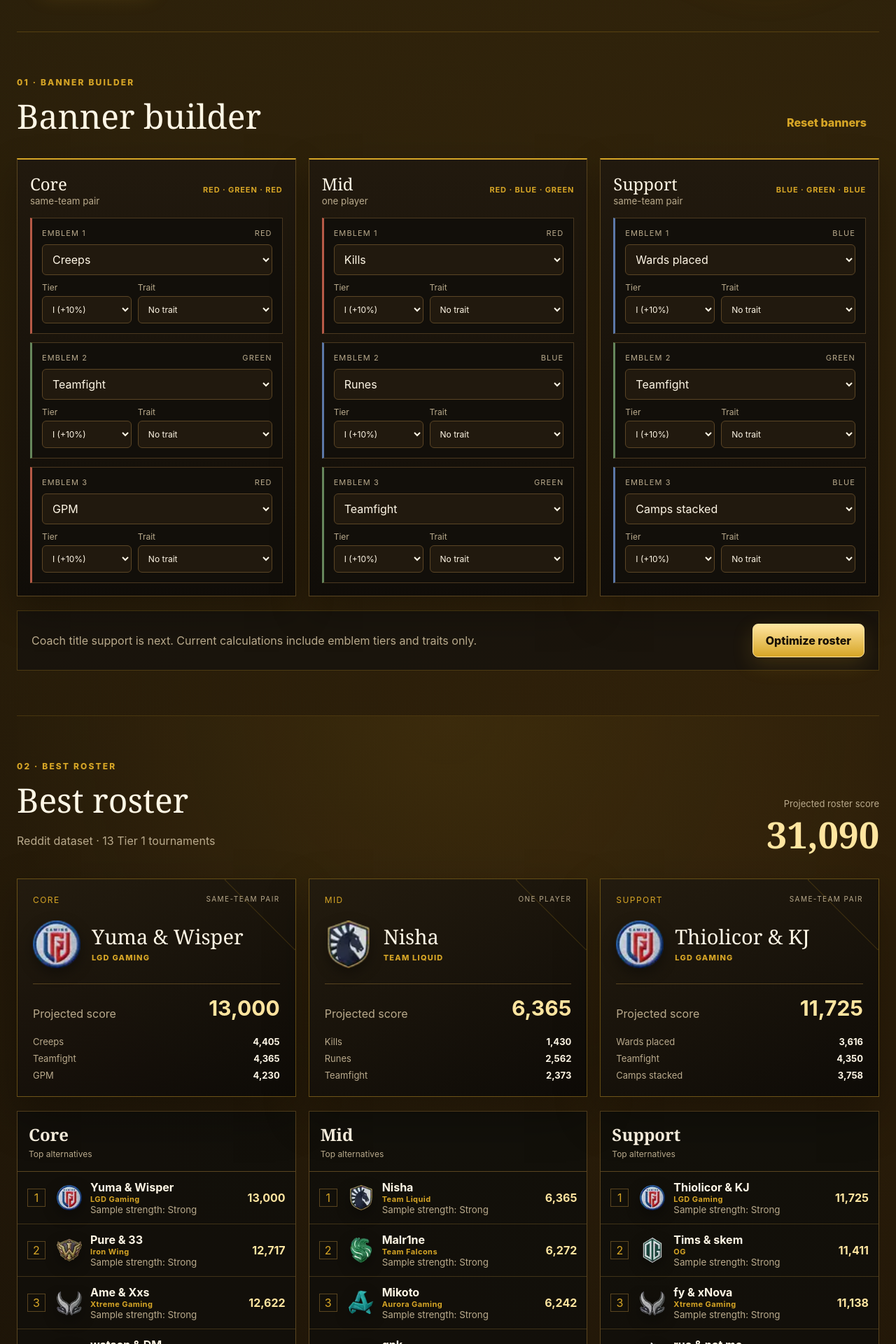
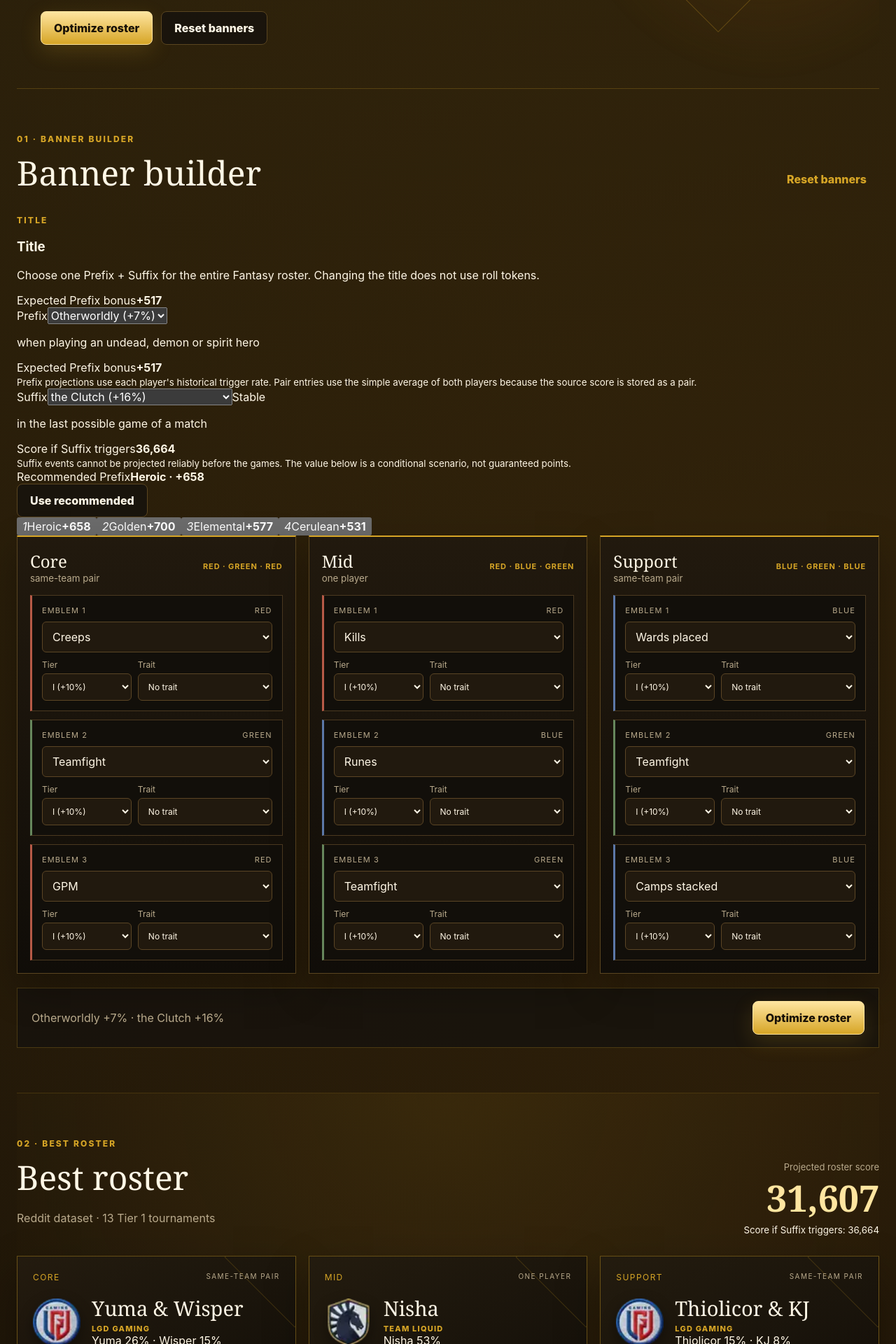
Before and after one commit to Kadadji1/dota2-fantasy-optimizer-2026, a Next.js app: page / in a window 1280 px wide. Shown: the part 520-2440 px from the top of the page at 70% size. Built offline with nearby package versions, Linux system fonts and the light colour scheme.

Commit message:
Add interactive title optimizer and conditional suffix scoring

```diff
--- a/components/Optimizer.tsx
+++ b/components/Optimizer.tsx
@@ -12,6 +12,15 @@ import {
   Tier,
   Trait
 } from "../data/rules";
+import {
+  getAveragePrefixFrequency,
+  getPrefixEntries,
+  prefixes,
+  suffixes,
+  PrefixKey,
+  SuffixKey,
+  SuffixCategory
+} from "../data/titles";
 import { rankPlayers, EmblemInput } from "../lib/optimizer";
 
 type Language = "en" | "ru";
@@ -19,37 +28,51 @@ type BannerState = Record<Role, EmblemInput[]>;
 type TeamEntry = { team: string; roles: Partial<Record<Role, { name: string; score: number }>>; total: number };
 
 const roles: Role[] = ["core", "mid", "support"];
+const prefixKeys = Object.keys(prefixes) as PrefixKey[];
+const suffixKeys = Object.keys(suffixes) as SuffixKey[];
 
 const text = {
   en: {
     kicker: "THE INTERNATIONAL 2026", title: "Dota 2 Fantasy Optimizer",
     subtitle: "Build all three banners, compare roster combinations and understand exactly where every projected point comes from.",
-    builder: "Banner builder", results: "Best roster", teams: "Teams",
+    builder: "Banner builder", results: "Best roster", teams: "Teams", titles: "Title",
     teamsSubtitle: "Teams represented by players in the current Reddit dataset.",
     traits: "Traits", rerolls: "Reroll guide", rules: "Rules", methodology: "Methodology",
     core: "Core", mid: "Mid", support: "Support", pair: "same-team pair", single: "one player",
     emblem: "Emblem", tier: "Tier", trait: "Trait", optimize: "Optimize roster", reset: "Reset banners",
     total: "Projected roster score", score: "Projected score", alternatives: "Top alternatives",
     source: "Reddit dataset · 13 Tier 1 tournaments",
-    titleSoon: "Coach title support is next. Current calculations include emblem tiers and traits only.",
     confidence: "Sample strength", strong: "Strong", medium: "Medium", limited: "Limited",
     matches: "matches in the source dataset", representedRoles: "Roles represented",
-    availableTotal: "Available-role total", red: "red", blue: "blue", green: "green"
+    availableTotal: "Available-role total", red: "red", blue: "blue", green: "green",
+    titleIntro: "Choose one Prefix + Suffix for the entire Fantasy roster. Changing the title does not use roll tokens.",
+    prefix: "Prefix", suffix: "Suffix", expectedBonus: "Expected Prefix bonus", selectedFrequency: "Historical match rate",
+    recommendedPrefix: "Recommended Prefix", useRecommended: "Use recommended", prefixRanking: "Best Prefixes for this roster",
+    suffixScenario: "Score if Suffix triggers", conditionalBonus: "Conditional bonus", suffixNote: "Suffix events cannot be projected reliably before the games. The value below is a conditional scenario, not guaranteed points.",
+    stable: "Stable", gamble: "Gamble", avoid: "Avoid", pairAverage: "pair average",
+    titleMethod: "Prefix projections use each player's historical trigger rate. Pair entries use the simple average of both players because the source score is stored as a pair.",
+    prefixContribution: "Expected Prefix"
   },
   ru: {
     kicker: "THE INTERNATIONAL 2026", title: "Оптимизатор Dota 2 Fantasy",
     subtitle: "Соберите сразу три знамени, сравните связки и увидьте, откуда берётся каждое прогнозное очко.",
-    builder: "Калькулятор знамён", results: "Лучший состав", teams: "Команды",
+    builder: "Калькулятор знамён", results: "Лучший состав", teams: "Команды", titles: "Титул",
     teamsSubtitle: "Команды, игроки которых представлены в текущем датасете Reddit.",
     traits: "Свойства", rerolls: "Что роллить", rules: "Правила", methodology: "Методика расчёта",
     core: "Основа", mid: "Центр", support: "Поддержка", pair: "пара из одной команды", single: "1 игрок",
     emblem: "Эмблема", tier: "Разряд", trait: "Свойство", optimize: "Подобрать состав", reset: "Сбросить настройки",
     total: "Прогноз состава", score: "Прогнозный счёт", alternatives: "Лучшие альтернативы",
     source: "Данные Reddit · 13 турниров Tier 1",
-    titleSoon: "Тренерские титулы добавим следующим этапом. Сейчас расчёт учитывает разряды и свойства эмблем.",
     confidence: "Сила выборки", strong: "Высокая", medium: "Средняя", limited: "Ограниченная",
     matches: "матчей в исходном датасете", representedRoles: "Представленные роли",
-    availableTotal: "Сумма доступных ролей", red: "красный", blue: "синий", green: "зелёный"
+    availableTotal: "Сумма доступных ролей", red: "красный", blue: "синий", green: "зелёный",
+    titleIntro: "Выберите один общий Prefix + Suffix для всего Fantasy-состава. Смена титула не расходует жетоны.",
+    prefix: "Префикс", suffix: "Суффикс", expectedBonus: "Ожидаемый бонус префикса", selectedFrequency: "Историческая частота",
+    recommendedPrefix: "Рекомендуемый префикс", useRecommended: "Выбрать", prefixRanking: "Лучшие префиксы для состава",
+    suffixScenario: "Счёт, если суффикс сработает", conditionalBonus: "Условный бонус", suffixNote: "События суффиксов нельзя надёжно предсказать до игр. Значение ниже — условный сценарий, а не гарантированные очки.",
+    stable: "Стабильный", gamble: "Азартный", avoid: "Лучше избегать", pairAverage: "среднее пары",
+    titleMethod: "Прогноз префикса использует историческую частоту каждого игрока. Для пар берётся простое среднее двух игроков, потому что исходный счёт хранится общей парой.",
+    prefixContribution: "Ожидаемый префикс"
   }
 } as const;
 
@@ -77,8 +100,8 @@ const formulas: Record<StatKey, { en: string; ru: string }> = {
 };
 
 const methodology = {
-  en:["Each game is scored separately.","A match result is the sum of the two highest-scoring games in that series.","A player or pair value is the average match score over the selected source tournaments.","Death score is not clamped at zero and can become negative.","Lotus data is approximate because OpenDota does not expose the exact pickup event.","Two suffixes cannot be modeled reliably with OpenDota: pre-horn first blood and fountain kills.","Trait effects are applied multiplicatively to the tier-adjusted emblem contribution."],
-  ru:["Каждая игра оценивается отдельно.","Результат матча — сумма двух игр серии с наибольшим фэнтези-счётом.","Значение игрока или пары — средний счёт за матч на выбранных турнирах-источниках.","Очки за смерти не ограничиваются нулём и могут стать отрицательными.","Данные по лотосам приблизительные: OpenDota не отдаёт точное событие подбора.","Два суффикса нельзя надёжно посчитать через OpenDota: первая кровь до горна и убийства у фонтана.","Эффекты свойств применяются мультипликативно к вкладу эмблемы после учёта разряда."]
+  en:["Each game is scored separately.","A match result is the sum of the two highest-scoring games in that series.","A player or pair value is the average match score over the selected source tournaments.","Death score is not clamped at zero and can become negative.","Lotus data is approximate because OpenDota does not expose the exact pickup event.","Prefix expected value equals projected player score × historical trigger rate × Prefix bonus.","Suffixes are displayed as conditional scenarios because their future trigger cannot be projected reliably.","Two suffixes cannot be modeled reliably with OpenDota: pre-horn first blood and fountain kills.","Trait effects are applied multiplicatively to the tier-adjusted emblem contribution."],
+  ru:["Каждая игра оценивается отдельно.","Результат матча — сумма двух игр серии с наибольшим фэнтези-счётом.","Значение игрока или пары — средний счёт за матч на выбранных турнирах-источниках.","Очки за смерти не ограничиваются нулём и могут стать отрицательными.","Данные по лотосам приблизительные: OpenDota не отдаёт точное событие подбора.","Ожидаемый вклад префикса: прогноз игрока × историческая частота × бонус префикса.","Суффиксы показаны как условные сценарии, потому что их срабатывание нельзя надёжно предсказать заранее.","Два суффикса нельзя надёжно посчитать через OpenDota: первая кровь до горна и убийства у фонтана.","Эффекты свойств применяются мультипликативно к вкладу эмблемы после учёта разряда."]
 };
 
 const traitLabels: Record<Trait,{en:string;ru:string}> = {
@@ -114,6 +137,7 @@ const defaults: BannerState = {
 
 function playerTeam(id:string, stored:string){ return stored || teamByPlayerId[id] || ""; }
 function sampleStrength(index:number, language:Language){ const t=text[language]; return index<3?t.strong:index<6?t.medium:t.limited; }
+function categoryLabel(category:SuffixCategory, language:Language){ return text[language][category]; }
 
 function TeamLogo({team,size="md"}:{team:string;size?:"sm"|"md"|"lg"}){
   return <span className={`team-logo team-logo-${size}`} title={team} role="img" aria-label={team} />;
@@ -122,47 +146,74 @@ function TeamLogo({team,size="md"}:{team:string;size?:"sm"|"md"|"lg"}){
 export default function Optimizer(){
   const [language,setLanguage]=useState<Language>("en");
   const [banners,setBanners]=useState<BannerState>(defaults);
+  const [prefix,setPrefix]=useState<PrefixKey>("otherworldly");
+  const [suffix,setSuffix]=useState<SuffixKey>("clutch");
   const t=text[language];
   const locale=language==="ru"?"ru-RU":"en-US";
-  const rankings=useMemo(()=>({core:rankPlayers(players,"core",banners.core),mid:rankPlayers(players,"mid",banners.mid),support:rankPlayers(players,"support",banners.support)}),[banners]);
+  const baseRankings=useMemo(()=>({core:rankPlayers(players,"core",banners.core),mid:rankPlayers(players,"mid",banners.mid),support:rankPlayers(players,"support",banners.support)}),[banners]);
+
+  const buildTitleRanking=(role:Role,selectedPrefix:PrefixKey)=>baseRankings[role].map(entry=>{
+    const prefixFrequency=getAveragePrefixFrequency(entry.player.id,selectedPrefix);
+    const expectedPrefixBonus=entry.score*(prefixFrequency/100)*(prefixes[selectedPrefix].bonus/100);
+    return {...entry,baseScore:entry.score,prefixFrequency,expectedPrefixBonus,score:entry.score+expectedPrefixBonus};
+  }).sort((a,b)=>b.score-a.score);
+
+  const rankings=useMemo(()=>({core:buildTitleRanking("core",prefix),mid:buildTitleRanking("mid",prefix),support:buildTitleRanking("support",prefix)}),[baseRankings,prefix]);
+
+  const prefixRecommendations=useMemo(()=>prefixKeys.map(candidate=>{
+    const roleWinners=roles.map(role=>buildTitleRanking(role,candidate)[0]);
+    const total=roleWinners.reduce((sum,entry)=>sum+(entry?.score??0),0);
+    const base=roleWinners.reduce((sum,entry)=>sum+(entry?.baseScore??0),0);
+    return {prefix:candidate,total,bonus:total-base};
+  }).sort((a,b)=>b.total-a.total),[baseRankings]);
+
   const totalScore=roles.reduce((sum,role)=>sum+(rankings[role][0]?.score??0),0);
+  const baseTotalScore=roles.reduce((sum,role)=>sum+(rankings[role][0]?.baseScore??0),0);
+  const selectedPrefixBonus=totalScore-baseTotalScore;
+  const suffixTriggeredScore=totalScore*(1+suffixes[suffix].bonus/100);
   const teamOverview=useMemo<TeamEntry[]>(()=>{
     const teams=new Map<string,TeamEntry>();
     roles.forEach(role=>rankings[role].forEach(entry=>{
       const team=playerTeam(entry.player.id,entry.player.team); if(!team)return;
       const current=teams.get(team)??{team,roles:{},total:0};
-      if(!current.roles[role]||entry.score>current.roles[role]!.score){
-        current.roles[role]={name:entry.player.name,score:entry.score};
-      }
+      if(!current.roles[role]||entry.score>current.roles[role]!.score){current.roles[role]={name:entry.player.name,score:entry.score};}
       teams.set(team,current);
     }));
-    return Array.from(teams.values())
-      .map(entry=>({...entry,total:roles.reduce((sum,role)=>sum+(entry.roles[role]?.score??0),0)}))
-      .sort((a,b)=>b.total-a.total);
+    return Array.from(teams.values()).map(entry=>({...entry,total:roles.reduce((sum,role)=>sum+(entry.roles[role]?.score??0),0)})).sort((a,b)=>b.total-a.total);
   },[rankings]);
 
   const updateEmblem=(role:Role,index:number,patch:Partial<EmblemInput>)=>setBanners(c=>({...c,[role]:c[role].map((x,i)=>i===index?{...x,...patch}:x)}));
   const resetBanners=()=>setBanners({core:defaults.core.map(x=>({...x})),mid:defaults.mid.map(x=>({...x})),support:defaults.support.map(x=>({...x}))});
   const scrollToResults=()=>document.getElementById("results")?.scrollIntoView({behavior:"smooth",block:"start"});
+  const frequencyText=(playerId:string)=>getPrefixEntries(playerId,prefix).map(entry=>`${entry.name} ${entry.frequency}%`).join(" · ");
 
   return <main className="site-shell">
     <header className="topbar">
       <a className="brand" href="#top"><span className="brand-mark">II</span><span>DOTA FANTASY 2026</span></a>
-      <nav className="anchor-nav"><a href="#builder">{t.builder}</a><a href="#results">{t.results}</a><a href="#teams">{t.teams}</a><a href="#traits">{t.traits}</a><a href="#rerolls">{t.rerolls}</a><a href="#rules">{t.rules}</a></nav>
+      <nav className="anchor-nav"><a href="#builder">{t.builder}</a><a href="#titles">{t.titles}</a><a href="#results">{t.results}</a><a href="#teams">{t.teams}</a><a href="#traits">{t.traits}</a><a href="#rerolls">{t.rerolls}</a><a href="#rules">{t.rules}</a></nav>
       <div className="language-switch"><button className={language==="en"?"active":""} onClick={()=>setLanguage("en")}>EN</button><button className={language==="ru"?"active":""} onClick={()=>setLanguage("ru")}>RU</button></div>
     </header>
 
     <section className="hero" id="top"><div className="hero-glow"/><div className="hero-copy"><div className="eyebrow">{t.kicker}</div><h1>{t.title}</h1><p>{t.subtitle}</p><div className="hero-actions"><button className="primary-button" onClick={scrollToResults}>{t.optimize}</button><button className="ghost-button" onClick={resetBanners}>{t.reset}</button></div></div><aside className="dataset-card"><span>{t.source}</span><strong>1,601</strong><small>{t.matches}</small></aside></section>
 
-    <section className="section" id="builder"><div className="section-title"><div><div className="eyebrow">01 · {t.builder}</div><h2>{t.builder}</h2></div><button className="text-button" onClick={resetBanners}>{t.reset}</button></div><div className="banner-board">
+    <section className="section" id="builder"><div className="section-title"><div><div className="eyebrow">01 · {t.builder}</div><h2>{t.builder}</h2></div><button className="text-button" onClick={resetBanners}>{t.reset}</button></div>
+      <div className="title-panel" id="titles">
+        <div className="title-panel-heading"><div><div className="eyebrow">{t.titles}</div><h3>{t.titles}</h3><p>{t.titleIntro}</p></div><div className="title-score-chip"><span>{t.expectedBonus}</span><strong>+{Math.round(selectedPrefixBonus).toLocaleString(locale)}</strong></div></div>
+        <div className="title-control-grid">
+          <div className="title-control-card prefix-card"><label>{t.prefix}<select value={prefix} onChange={e=>setPrefix(e.target.value as PrefixKey)}>{prefixKeys.map(key=><option value={key} key={key}>{prefixes[key].label[language]} (+{prefixes[key].bonus}%)</option>)}</select></label><p>{prefixes[prefix].condition[language]}</p><div className="title-stat-line"><span>{t.expectedBonus}</span><b>+{Math.round(selectedPrefixBonus).toLocaleString(locale)}</b></div><small>{t.titleMethod}</small></div>
+          <div className="title-control-card suffix-card"><div className="suffix-label-row"><label>{t.suffix}<select value={suffix} onChange={e=>setSuffix(e.target.value as SuffixKey)}>{suffixKeys.map(key=><option value={key} key={key}>{suffixes[key].label[language]} (+{suffixes[key].bonus}%)</option>)}</select></label><span className={`suffix-badge category-${suffixes[suffix].category}`}>{categoryLabel(suffixes[suffix].category,language)}</span></div><p>{suffixes[suffix].condition[language]}</p><div className="title-stat-line"><span>{t.suffixScenario}</span><b>{Math.round(suffixTriggeredScore).toLocaleString(locale)}</b></div><small>{t.suffixNote}</small></div>
+        </div>
+        <div className="prefix-recommendations"><div className="recommendation-heading"><div><span>{t.recommendedPrefix}</span><strong>{prefixes[prefixRecommendations[0].prefix].label[language]} · +{Math.round(prefixRecommendations[0].bonus).toLocaleString(locale)}</strong></div><button className="ghost-button compact-button" onClick={()=>setPrefix(prefixRecommendations[0].prefix)}>{t.useRecommended}</button></div><div className="prefix-rank-list">{prefixRecommendations.slice(0,4).map((entry,index)=><button key={entry.prefix} className={entry.prefix===prefix?"active":""} onClick={()=>setPrefix(entry.prefix)}><i>{index+1}</i><span>{prefixes[entry.prefix].label[language]}</span><b>+{Math.round(entry.bonus).toLocaleString(locale)}</b></button>)}</div></div>
+      </div>
+      <div className="banner-board">
       {roles.map(role=><article className={`banner-column role-${role}`} key={role}><div className="banner-heading"><div><span>{t[role]}</span><small>{role==="mid"?t.single:t.pair}</small></div><b>{bannerSlotColors[role].map(c=>t[c]).join(" · ")}</b></div><div className="banner-slots">
         {banners[role].map((emblem,index)=>{const color=bannerSlotColors[role][index];const stats=roleStats[role].filter(s=>statColors[s]===color);return <div className={`slot-card color-${color}`} key={`${role}-${index}`}><div className="slot-topline"><span>{t.emblem} {index+1}</span><i>{t[color]}</i></div><select value={emblem.stat} onChange={e=>updateEmblem(role,index,{stat:e.target.value as StatKey})}>{stats.map(s=><option key={s} value={s}>{labels[s][language]}</option>)}</select><div className="dual-control"><label>{t.tier}<select value={emblem.tier} onChange={e=>updateEmblem(role,index,{tier:e.target.value as Tier})}>{(Object.keys(tierBonuses) as Tier[]).map(x=><option key={x}>{x} (+{tierBonuses[x]}%)</option>)}</select></label><label>{t.trait}<select value={emblem.trait} onChange={e=>updateEmblem(role,index,{trait:e.target.value as Trait})}>{(Object.keys(traitLabels) as Trait[]).map(x=><option key={x} value={x}>{traitLabels[x][language]}</option>)}</select></label></div></div>})}
       </div></article>)}
-    </div><div className="builder-footer"><p>{t.titleSoon}</p><button className="primary-button" onClick={scrollToResults}>{t.optimize}</button></div></section>
+    </div><div className="builder-footer"><p>{prefixes[prefix].label[language]} +{prefixes[prefix].bonus}% · {suffixes[suffix].label[language]} +{suffixes[suffix].bonus}%</p><button className="primary-button" onClick={scrollToResults}>{t.optimize}</button></div></section>
 
-    <section className="section results-section" id="results"><div className="results-hero"><div><div className="eyebrow">02 · {t.results}</div><h2>{t.results}</h2><p>{t.source}</p></div><div className="total-score"><span>{t.total}</span><strong>{Math.round(totalScore).toLocaleString(locale)}</strong></div></div><div className="winner-grid">
-      {roles.map(role=>{const winner=rankings[role][0];if(!winner)return null;const team=playerTeam(winner.player.id,winner.player.team);return <article className="winner-card" key={role}><div className="winner-role"><span>{t[role]}</span><small>{role==="mid"?t.single:t.pair}</small></div><div className="winner-identity">{team&&<TeamLogo team={team} size="lg"/>}<div><div className="winner-name">{winner.player.name}</div>{team&&<div className="winner-team">{team}</div>}</div></div><div className="winner-score"><span>{t.score}</span><strong>{Math.round(winner.score).toLocaleString(locale)}</strong></div><div className="winner-breakdown">{winner.contributions.map(x=><div key={x.stat}><span>{labels[x.stat][language]}</span><b>{Math.round(x.weightedValue).toLocaleString(locale)}</b></div>)}</div></article>})}
-    </div><div className="alternatives-grid">{roles.map(role=><article className="alternatives-card" key={role}><div className="alternatives-heading"><h3>{t[role]}</h3><span>{t.alternatives}</span></div>{rankings[role].slice(0,8).map((entry,index)=>{const team=playerTeam(entry.player.id,entry.player.team);return <div className="alternative-row" key={entry.player.id}><span className="rank-number">{index+1}</span>{team&&<TeamLogo team={team} size="sm"/>}<div><strong>{entry.player.name}</strong>{team&&<small className="team-label">{team}</small>}<small>{t.confidence}: {sampleStrength(index,language)}</small></div><b>{Math.round(entry.score).toLocaleString(locale)}</b></div>})}</article>)}</div></section>
+    <section className="section results-section" id="results"><div className="results-hero"><div><div className="eyebrow">02 · {t.results}</div><h2>{t.results}</h2><p>{t.source}</p></div><div className="total-score"><span>{t.total}</span><strong>{Math.round(totalScore).toLocaleString(locale)}</strong><small>{t.suffixScenario}: {Math.round(suffixTriggeredScore).toLocaleString(locale)}</small></div></div><div className="winner-grid">
+      {roles.map(role=>{const winner=rankings[role][0];if(!winner)return null;const team=playerTeam(winner.player.id,winner.player.team);return <article className="winner-card" key={role}><div className="winner-role"><span>{t[role]}</span><small>{role==="mid"?t.single:t.pair}</small></div><div className="winner-identity">{team&&<TeamLogo team={team} size="lg"/>}<div><div className="winner-name">{winner.player.name}</div>{team&&<div className="winner-team">{team}</div>}<div className="prefix-frequency">{frequencyText(winner.player.id)}</div></div></div><div className="winner-score"><span>{t.score}</span><strong>{Math.round(winner.score).toLocaleString(locale)}</strong></div><div className="winner-breakdown">{winner.contributions.map(x=><div key={x.stat}><span>{labels[x.stat][language]}</span><b>{Math.round(x.weightedValue).toLocaleString(locale)}</b></div>)}<div className="prefix-breakdown"><span>{t.prefixContribution}</span><b>+{Math.round(winner.expectedPrefixBonus).toLocaleString(locale)}</b></div></div></article>})}
+    </div><div className="alternatives-grid">{roles.map(role=><article className="alternatives-card" key={role}><div className="alternatives-heading"><h3>{t[role]}</h3><span>{t.alternatives} · {prefixes[prefix].label[language]}</span></div>{rankings[role].slice(0,8).map((entry,index)=>{const team=playerTeam(entry.player.id,entry.player.team);return <div className="alternative-row" key={entry.player.id}><span className="rank-number">{index+1}</span>{team&&<TeamLogo team={team} size="sm"/>}<div><strong>{entry.player.name}</strong>{team&&<small className="team-label">{team}</small>}<small className="prefix-frequency">{frequencyText(entry.player.id)}</small><small>{t.confidence}: {sampleStrength(index,language)}</small></div><b>{Math.round(entry.score).toLocaleString(locale)}</b></div>})}</article>)}</div></section>
 
     <section className="section" id="teams"><div className="section-title"><div><div className="eyebrow">03 · {t.teams}</div><h2>{t.teams}</h2><p>{t.teamsSubtitle}</p></div></div><div className="team-grid">{teamOverview.map(entry=><article className="team-card" key={entry.team}><div className="team-card-header"><div className="team-card-title"><TeamLogo team={entry.team} size="lg"/><h3>{entry.team}</h3></div><strong>{Math.round(entry.total).toLocaleString(locale)}</strong></div><small>{t.availableTotal}</small><div className="team-role-list">{roles.map(role=>entry.roles[role]?<div key={role}><span>{t[role]}</span><b>{entry.roles[role]!.name}</b><em>{Math.round(entry.roles[role]!.score).toLocaleString(locale)}</em></div>:null)}</div><footer>{t.representedRoles}: {roles.filter(role=>entry.roles[role]).length}/3</footer></article>)}</div></section>
 
```
